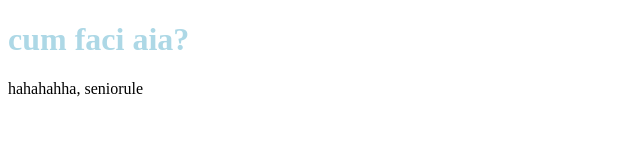
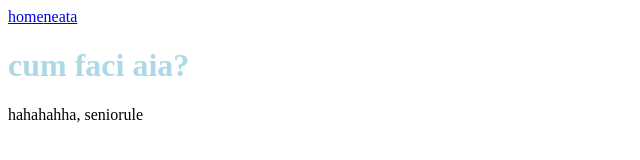
Before and after one commit to marianzburlea/cum-vreau-sa-l-numesc-pe-asta, a plain HTML site: page index.html in a window 1280 px wide. Shown: the whole page, without its empty margins (0-640 px from the left). Drawn offline with Linux system fonts and the light colour scheme.

Commit message:
ca nu i-am dat commit, de aia nu il are

```diff
--- a/index.html
+++ b/index.html
@@ -1,2 +1 @@
-<!DOCTYPE html><html lang="en"><head><meta charset="UTF-8"/><meta name="viewport" content="width=device-width, initial-scale=1.0"/><title>Stie cineva de ce nu s-a schimbat culoarea?</title><link rel="stylesheet" href="style.css"/></head><body><h1>cum faci aia?</h1><p>hahahahha, seniorule</p></body></html>
-<!-- ce de nebunie -->
+<!DOCTYPE html><html lang="en"><head><meta charset="UTF-8"/><meta name="viewport" content="width=device-width, initial-scale=1.0"/><title>Stie cineva de ce nu s-a schimbat culoarea?</title><link rel="stylesheet" href="/style.css"/></head><body><nav><a href="/" title="da click pe neata ca sa nu ti-o iei">home</a><a href="/salut" title="te-ai trezit?">neata</a></nav><h1>cum faci aia?</h1><p>hahahahha, seniorule</p></body></html>
```
Also changed, not shown: salut/index.html (added, +1 -0 lines).
